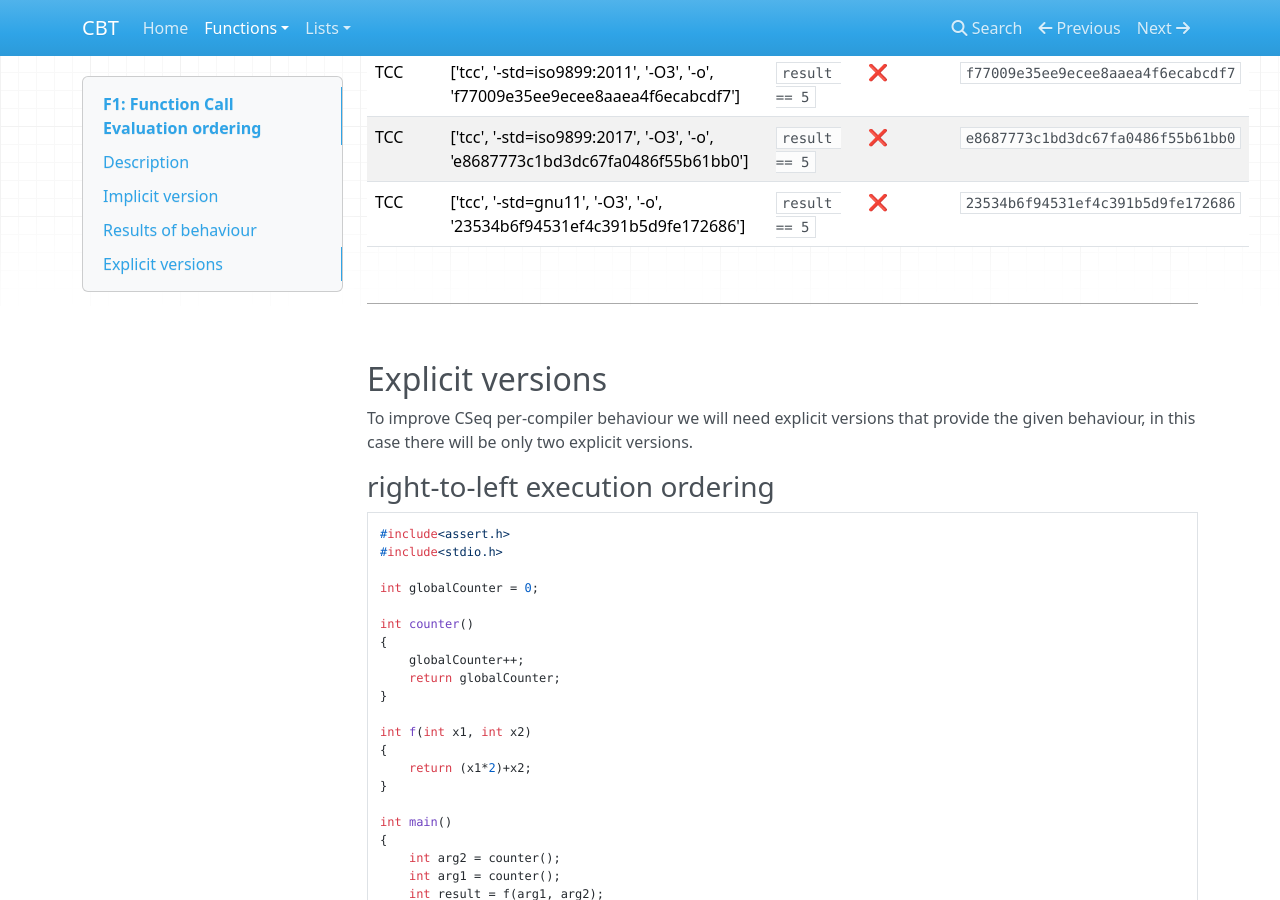
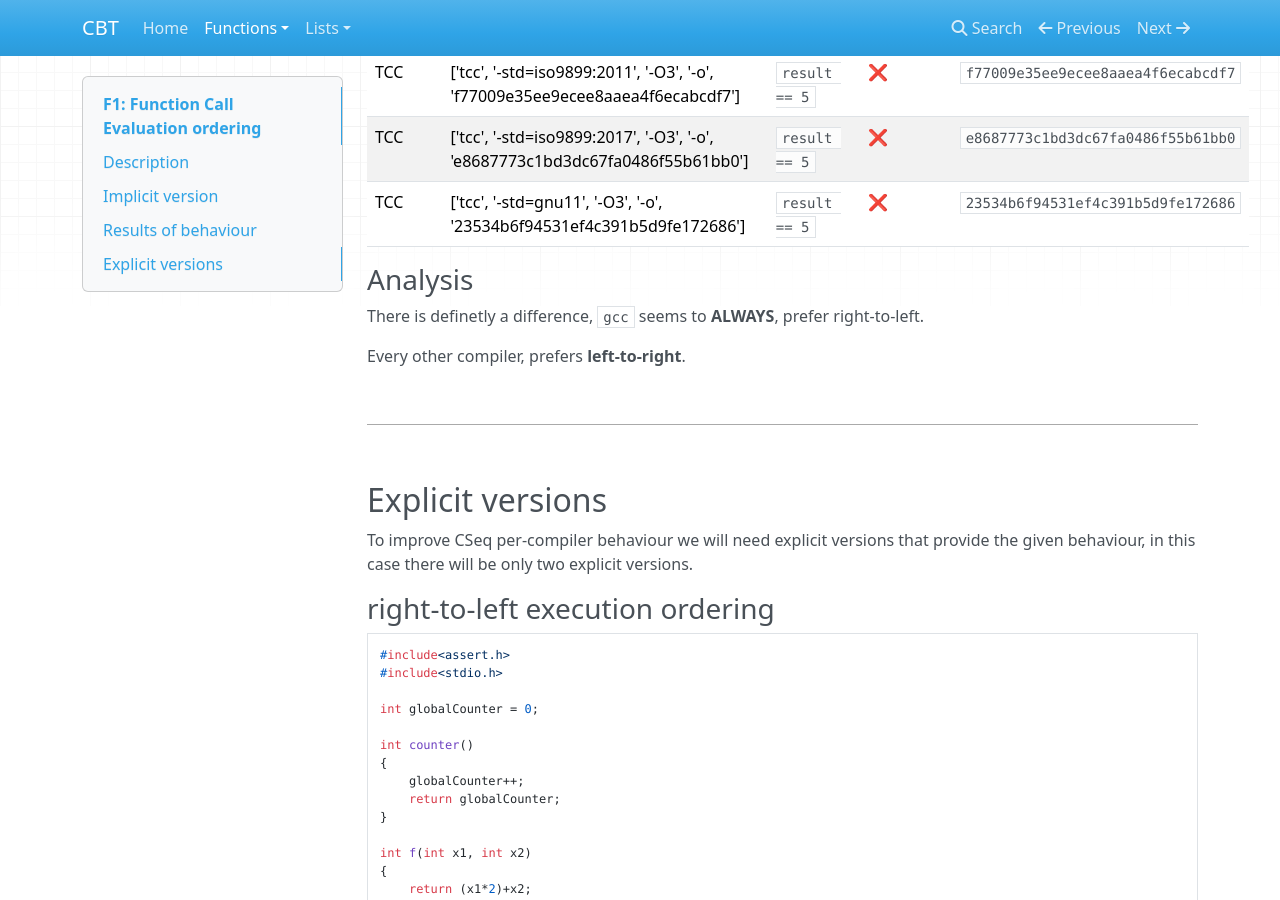
Before and after one commit to cbtorture/findings, an MkDocs documentation site: the page built from docs/f1.md, in a window 1280 px wide and 900 px high, scrolled down 32397 px. Built offline with MkDocs 1.6.1, drawn with Linux system fonts in a browser that asks for light colours; nearby versions of some CDN libraries.

Commit message:
Added human analysis

```diff
--- a/docs/f1.md
+++ b/docs/f1.md
@@ -602,6 +602,12 @@ Expected assertion: `result == 5`
 |TCC| ['tcc', '-std=iso9899:2017', '-O3', '-o', 'e8687773c1bd3dc67fa0486f55b61bb0']| `result == 5` | ❌️| `e8687773c1bd3dc67fa0486f55b61bb0` |
 |TCC| ['tcc', '-std=gnu11', '-O3', '-o', '23534b6f94531ef4c391b5d9fe172686']| `result == 5` | ❌️| `23534b6f94531ef4c391b5d9fe172686` |
 
+### Analysis
+
+There is definetly a difference, `gcc` seems to **ALWAYS**, prefer right-to-left.
+
+Every other compiler, prefers **left-to-right**.
+
 <br>
 
 ---
```
